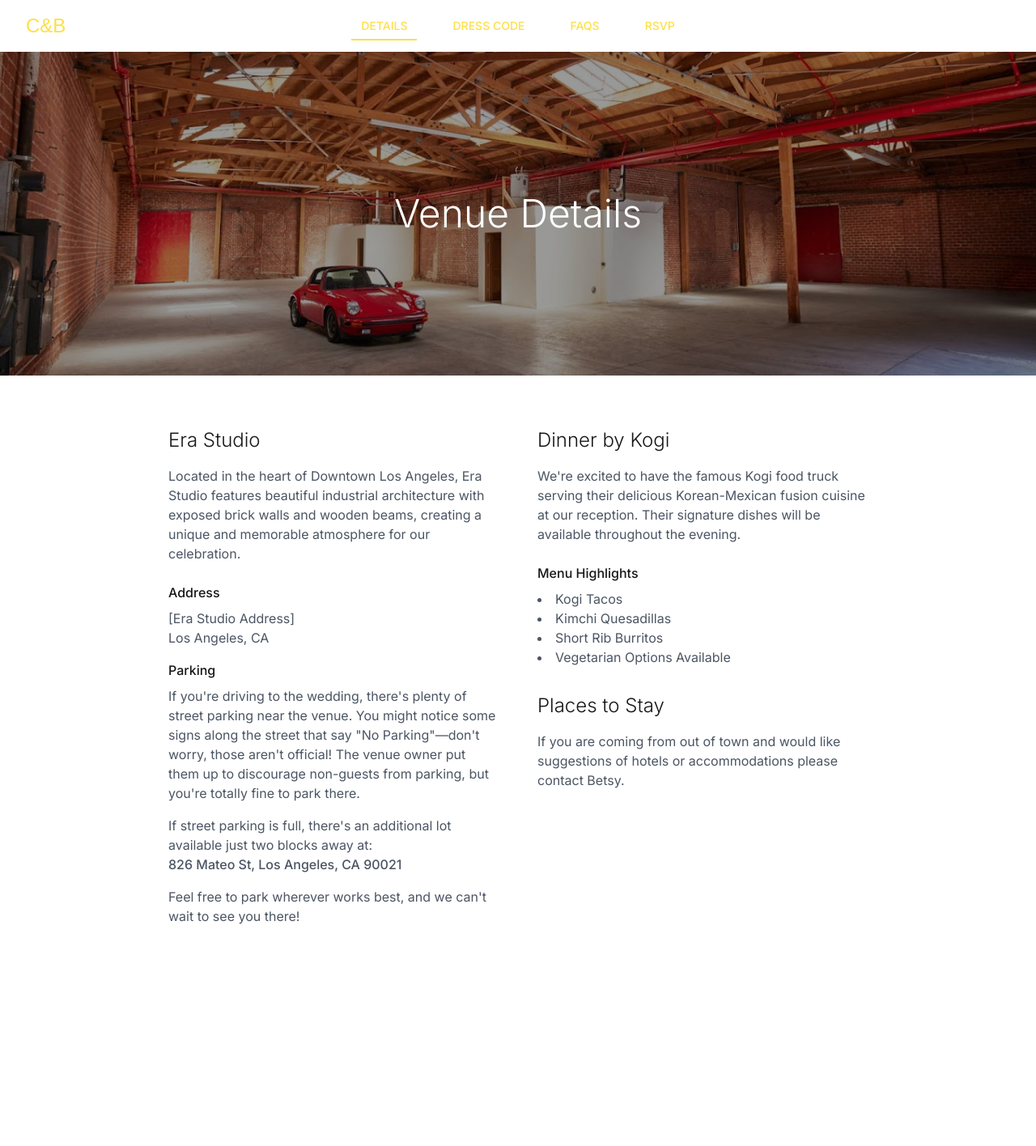
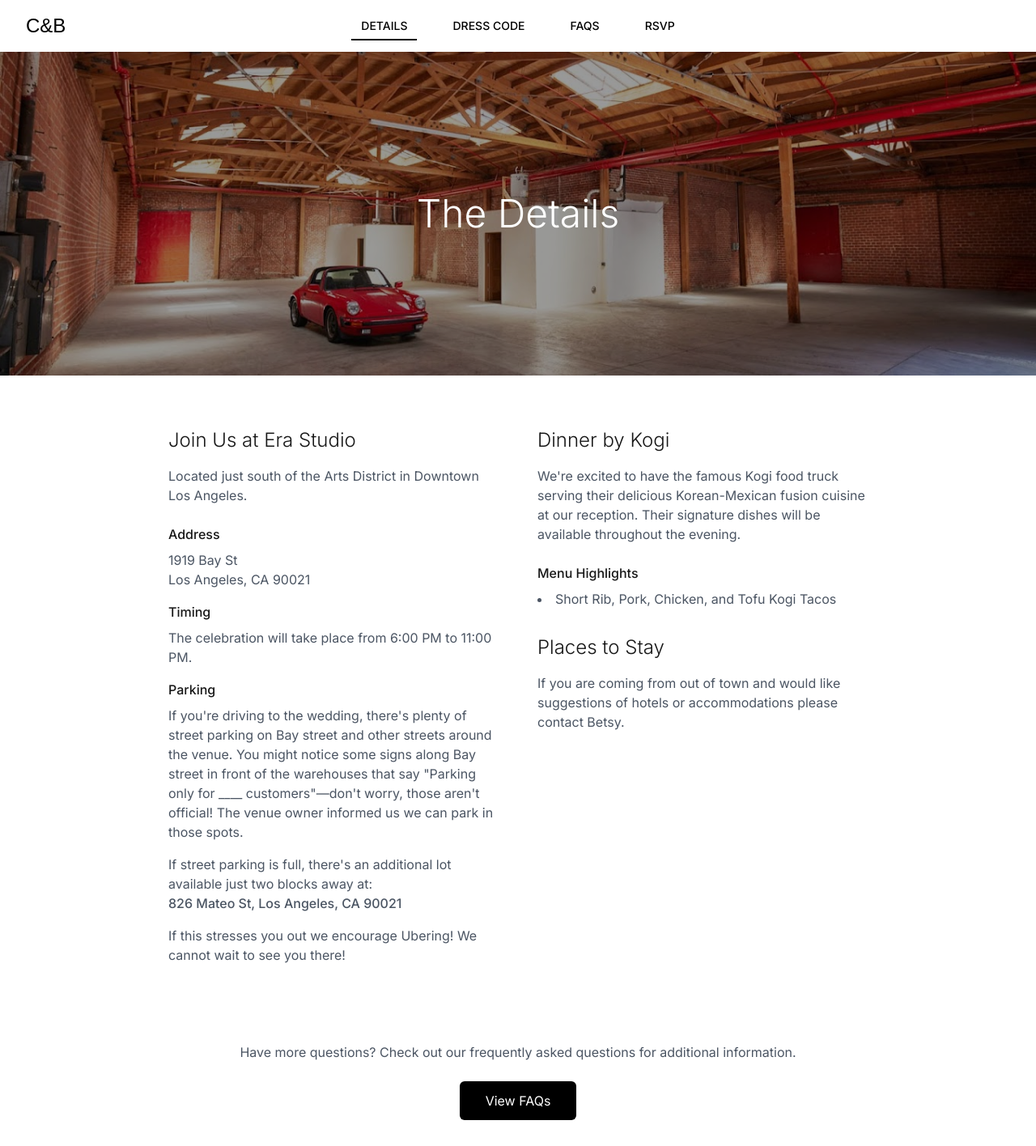
Before and after one commit to CEEJ222/wedding-website, a Next.js app: page /details in a window 1280 px wide. Shown: the whole page at 81% size. Before the commit the page ends 1208 px from the top, so only its background shows below. Built offline with nearby package versions, Linux system fonts and the light colour scheme; a web font is replaced by a local one.

Commit message:
add parallax

```diff
--- a/src/app/details/page.tsx
+++ b/src/app/details/page.tsx
@@ -14,7 +14,7 @@ export default function Details() {
         />
         <div className="absolute inset-0 bg-black/40" />
         <div className="relative h-full flex items-center justify-center">
-          <h1 className="text-4xl md:text-5xl text-white font-light">Venue Details</h1>
+          <h1 className="text-4xl md:text-5xl text-white font-light">The Details</h1>
         </div>
       </div>
 
@@ -23,34 +23,37 @@ export default function Details() {
         <div className="grid md:grid-cols-2 gap-12">
           {/* Venue Information */}
           <div>
-            <h2 className="text-2xl font-light mb-4">Era Studio</h2>
+            <h2 className="text-2xl font-light mb-4">Join Us at Era Studio</h2>
             <p className="text-gray-600 mb-6">
-              Located in the heart of Downtown Los Angeles, Era Studio features
-              beautiful industrial architecture with exposed brick walls and wooden beams,
-              creating a unique and memorable atmosphere for our celebration.
+              Located just south of the Arts District in Downtown Los Angeles.
             </p>
             <div className="space-y-4">
               <div>
                 <h3 className="font-medium mb-2">Address</h3>
                 <p className="text-gray-600">
-                  [Era Studio Address]<br />
-                  Los Angeles, CA
+                  1919 Bay St<br />
+                  Los Angeles, CA 90021
+                </p>
+              </div>
+              <div>
+                <h3 className="font-medium mb-2">Timing</h3>
+                <p className="text-gray-600">
+                  The celebration will take place from 6:00 PM to 11:00 PM.
                 </p>
               </div>
               <div>
                 <h3 className="font-medium mb-2">Parking</h3>
                 <p className="text-gray-600 mb-4">
-                  If you're driving to the wedding, there's plenty of street parking near the venue.
-                  You might notice some signs along the street that say "No Parking"—don't worry,
-                  those aren't official! The venue owner put them up to discourage non-guests from
-                  parking, but you're totally fine to park there.
+                  If you're driving to the wedding, there's plenty of street parking on Bay street and other streets around the venue.
+                  You might notice some signs along Bay street in front of the warehouses that say "Parking only for ____ customers"—don't worry,
+                  those aren't official! The venue owner informed us we can park in those spots.
                 </p>
                 <p className="text-gray-600">
                   If street parking is full, there's an additional lot available just two blocks away at:<br />
                   <span className="font-medium">826 Mateo St, Los Angeles, CA 90021</span>
                 </p>
                 <p className="text-gray-600 mt-4">
-                  Feel free to park wherever works best, and we can't wait to see you there!
+                  If this stresses you out we encourage Ubering! We cannot wait to see you there!
                 </p>
               </div>
             </div>
@@ -68,10 +71,7 @@ export default function Details() {
               <div>
                 <h3 className="font-medium mb-2">Menu Highlights</h3>
                 <ul className="text-gray-600 list-disc list-inside">
-                  <li>Kogi Tacos</li>
-                  <li>Kimchi Quesadillas</li>
-                  <li>Short Rib Burritos</li>
-                  <li>Vegetarian Options Available</li>
+                  <li>Short Rib, Pork, Chicken, and Tofu Kogi Tacos</li>
                 </ul>
               </div>
             </div>
@@ -87,6 +87,19 @@ export default function Details() {
           </div>
         </div>
       </div>
+
+      {/* FAQ CTA Section */}
+      <div className="max-w-4xl mx-auto px-4 py-8 text-center">
+        <p className="text-gray-600 mb-6">
+          Have more questions? Check out our frequently asked questions for additional information.
+        </p>
+        <a
+          href="/faq"
+          className="inline-block px-8 py-3 bg-black text-white rounded-md hover:bg-gray-800 transition-colors"
+        >
+          View FAQs
+        </a>
+      </div>
     </div>
   );
 }
--- a/src/app/page.tsx
+++ b/src/app/page.tsx
@@ -1,11 +1,28 @@
+'use client';
+
 import Image from "next/image";
 import { unifraktur, caveat } from "@/lib/fonts";
+import { motion, useScroll, useTransform } from "framer-motion";
+import { useRef } from "react";
 
 export default function Home() {
+  const containerRef = useRef(null);
+  const { scrollY } = useScroll({
+    target: containerRef,
+    offset: ["start start", "end start"]
+  });
+
+  const y = useTransform(scrollY, [0, 1000], [0, -300]);
+  const opacity = useTransform(scrollY, [0, 300], [1, 0]);
+
   return (
     <div className="relative min-h-screen">
       {/* Hero Section with Banner Image */}
-      <div className="relative h-screen">
+      <div ref={containerRef} className="relative h-screen overflow-hidden">
+        <motion.div
+          style={{ y }}
+          className="absolute inset-0"
+        >
           <Image
             src="/images/homepage-banner.jpg"
             alt="Wedding Banner"
@@ -14,9 +31,13 @@ export default function Home() {
             priority
           />
           <div className="absolute inset-0 bg-black/30" />
+        </motion.div>
 
         {/* Content */}
-        <div className="relative h-full flex flex-col items-center justify-center px-4">
+        <motion.div
+          style={{ opacity }}
+          className="relative h-full flex flex-col items-center justify-center px-4"
+        >
           <div className="text-center">
             <h1 className={`${unifraktur.className} text-5xl md:text-7xl mb-4 text-yellow-300`}>
               C.J. & Betsy
@@ -28,14 +49,14 @@ export default function Home() {
               ERA STUDIO • Downtown Los Angeles
             </p>
           </div>
-        </div>
+        </motion.div>
       </div>
 
       {/* Welcome Message */}
-      <section className="py-16 px-4 bg-black text-white">
+      <section className="py-16 px-4 bg-white text-black">
         <div className="max-w-3xl mx-auto text-center">
-          <h2 className="text-3xl font-light mb-6">Welcome</h2>
-          <div className="text-gray-300 leading-relaxed space-y-4">
+          <h2 className="text-3xl font-light mb-6">We're Getting Married!</h2>
+          <div className="text-gray-700 leading-relaxed space-y-4">
             <p>
               Welcome to our wedding website! We're getting married and couldn't be more excited
               to celebrate with the people who mean the most to us. This site has everything
--- a/src/components/Navigation.tsx
+++ b/src/components/Navigation.tsx
@@ -24,7 +24,7 @@ export default function Navigation() {
         <div className="flex items-center h-16">
           {/* Logo/Home Link */}
           <div className="flex-shrink-0 w-24">
-            <Link href="/" className={`${unifraktur.className} text-2xl text-yellow-300`}>
+            <Link href="/" className={`${unifraktur.className} text-2xl ${isHomePage ? 'text-yellow-300' : 'text-black'}`}>
               C&B
             </Link>
           </div>
@@ -42,13 +42,13 @@ export default function Navigation() {
                       isHomePage
                         ? 'text-yellow-300 hover:text-yellow-200'
                         : isActive
-                          ? 'text-yellow-300'
-                          : 'text-yellow-300 hover:text-yellow-200'
+                          ? 'text-black'
+                          : 'text-black hover:text-gray-600'
                     }`}
                   >
                     {item.name}
                     {isActive && (
-                      <div className={`absolute left-0 right-0 h-0.5 bottom-0 bg-yellow-300`} />
+                      <div className={`absolute left-0 right-0 h-0.5 bottom-0 ${isHomePage ? 'bg-yellow-300' : 'bg-black'}`} />
                     )}
                   </Link>
                 );
@@ -66,7 +66,7 @@ export default function Navigation() {
               className="inline-flex items-center justify-center p-2 rounded-md"
             >
               <span className="sr-only">Open main menu</span>
-              <div className="text-yellow-300">
+              <div className={isHomePage ? 'text-yellow-300' : 'text-black'}>
                 {isOpen ? (
                   <XMarkIcon className="block h-6 w-6" aria-hidden="true" />
                 ) : (
```
Lines whose indentation alone changed are shown as unchanged.
